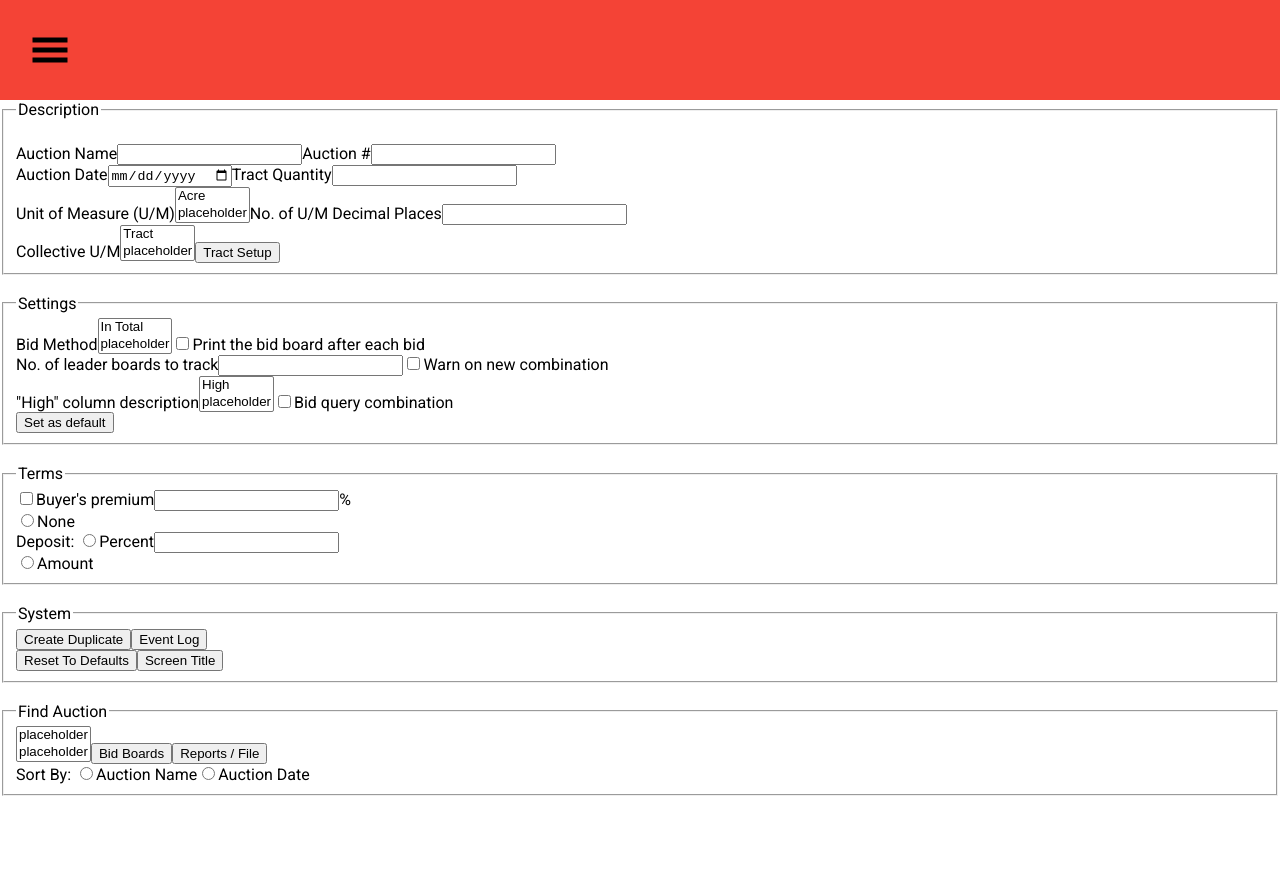
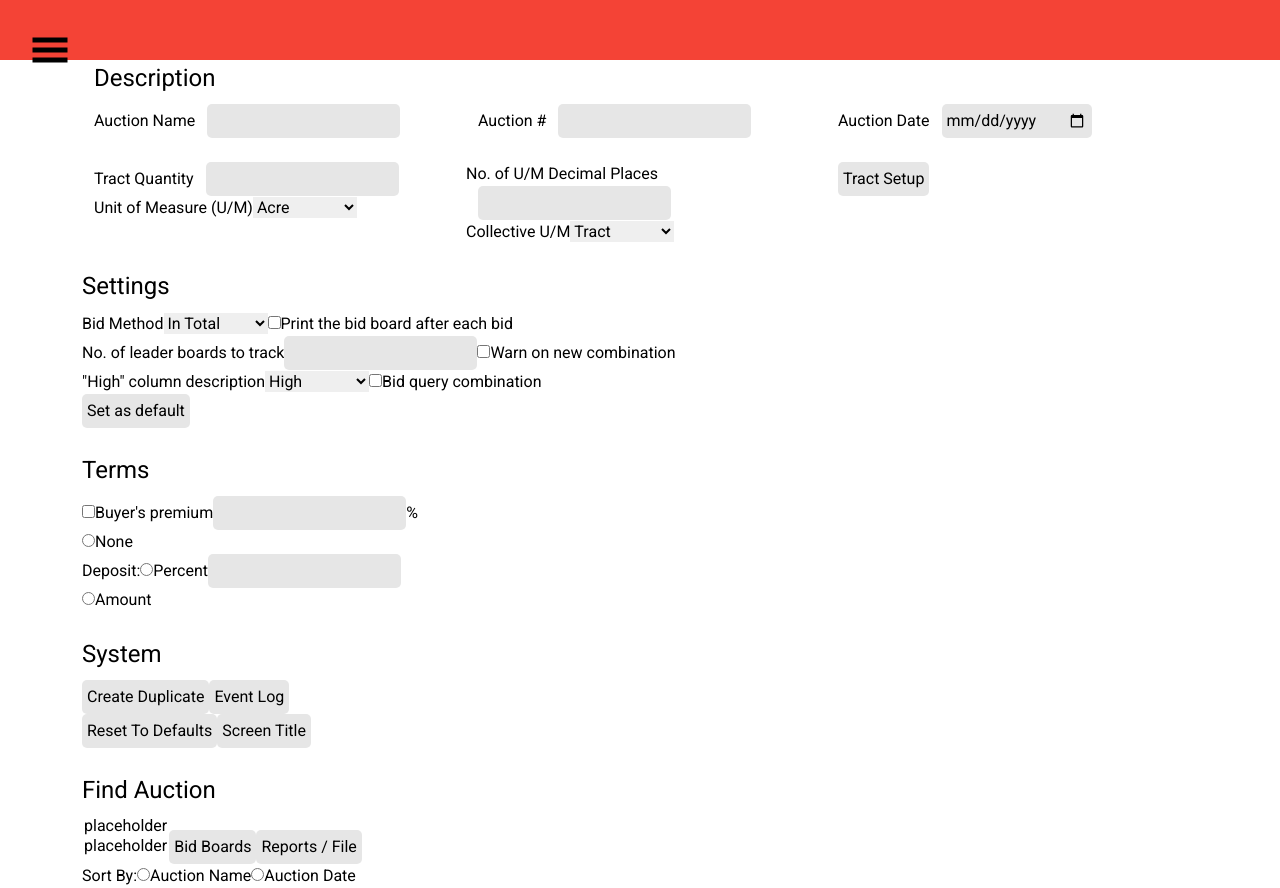
Before and after one commit to Gavin596h/Harris-Auction-Software, a React (Create React App) app in the folder auction-software-project/: page /new-auction in a window 1280 px wide. Before the commit the page ends 800 px from the top, so only its background shows below. Built offline with nearby package versions, Linux system fonts and the light colour scheme; the HTML template or start-up script is replaced by a standard one.

Commit message:
Grid Layout

```diff
--- a/auction-software-project/package.json
+++ b/auction-software-project/package.json
@@ -6,7 +6,9 @@
     "@testing-library/jest-dom": "^5.17.0",
     "@testing-library/react": "^13.4.0",
     "@testing-library/user-event": "^13.5.0",
+    "bootstrap": "^5.3.3",
     "react": "^18.2.0",
+    "react-bootstrap": "^2.10.1",
     "react-dom": "^18.2.0",
     "react-icons": "^5.0.1",
     "react-router-dom": "^6.22.1",
@@ -36,5 +38,8 @@
       "last 1 firefox version",
       "last 1 safari version"
     ]
+  },
+  "devDependencies": {
+    "tailwindcss": "^3.4.1"
   }
 }
--- a/auction-software-project/src/index.css
+++ b/auction-software-project/src/index.css
@@ -1,3 +1,7 @@
+@import "tailwindcss/base";
+@import "tailwindcss/components";
+@import "tailwindcss/utilities";
+
 body {
   margin: 0;
   font-family: -apple-system, BlinkMacSystemFont, 'Segoe UI', 'Roboto', 'Oxygen',
--- a/auction-software-project/src/pages/Home.js
+++ b/auction-software-project/src/pages/Home.js
@@ -1,5 +1,7 @@
 const Home = () => {
-    return <div>Home</div>
+    return     <h1 className="text-3xl font-bold underline">
+    Hello world!
+  </h1>
 }
 
 export default Home
--- a/auction-software-project/src/pages/NewAuction.js
+++ b/auction-software-project/src/pages/NewAuction.js
@@ -1,3 +1,10 @@
+import { Container } from 'react-bootstrap';
+import Row from 'react-bootstrap/Row';
+import Col from 'react-bootstrap/Col';
+import '../style/NewAuction.css';
+import 'bootstrap/dist/css/bootstrap.min.css';
+
+
 function NewAuction() {
     const handleSubmit = async (event) => {
         console.log(event.target); // Debugging line
@@ -24,34 +31,73 @@ function NewAuction() {
 
     return <>
         <form onSubmit={handleSubmit}>
-            <fieldset>
-                <legend>Description</legend><br/>
+          <div className='container'>
+              <Container>
+              <legend>Description</legend>
+                <Row>
+                  <Col>
                     <label for="AuctionName">Auction Name</label>
-                <input type="text" id="AuctionName" name="AuctionName"></input>
-                <label for="AuctionNumber">Auction #</label>
-                <input type="number" id="AuctionNumber" name="AuctionNumber"></input><br/>
-                <label for="ActionDate">Auction Date</label>
-                <input type="date" id="AuctionDate" name="AuctionDate"></input>
+                    <input type="text" id="AuctionName" name="AuctionName" class='ml-3' ></input>
+                  </Col>
+                  <Col>
+                    <label for="AuctionNumber" class='ml-3'>Auction #</label>
+                    <input type="number" id="AuctionNumber" name="AuctionNumber" class='ml-3'></input><br/>
+                  </Col>
+                  <Col>
+                    <label for="ActionDate" >Auction Date</label>
+                    <input type="date" id="AuctionDate" name="AuctionDate" class='ml-3'></input>
+                  </Col>
+                </Row>
+                <br />
+                <Row>
+                <Col>
                   <label for="TractQuantity">Tract Quantity</label>
-                <input type="number" id="TractQuantity" name="TractQuantity"></input><br/>
+                  <input type="number" id="TractQuantity" name="TractQuantity"  class='ml-3'></input><br/>
+
                   <label for="UnitOfMeasurement">Unit of Measure (U/M)</label>
-                <select id="UnitOfMeasurement" name="UnitOfMeasurement" size="2">
+                  <select id="UnitOfMeasurement" name="UnitOfMeasurement">
                       <option value="Acre">Acre</option>
                       <option value="placeholder">placeholder</option>
                   </select>
+                  </Col>
+                  <Col>
                     <label for="NumOfDecPlaces">No. of U/M Decimal Places</label>
-                <input type="number" id="NumOfDecPlaces" name="NumOfDecPlaces"></input><br/>
+                    <input type="number" id="NumOfDecPlaces" name="NumOfDecPlaces"  class='ml-3'></input><br/>
                     <label for="CollectiveUnitOfMeasurement">Collective U/M</label>
-                <select id="CollectiveUnitOfMeasurement" name="CollectiveUnitOfMeasurement" size="2">
+                    <select id="CollectiveUnitOfMeasurement" name="CollectiveUnitOfMeasurement">
                         <option value="Tract">Tract</option>
                         <option value="placeholder">placeholder</option>
                     </select>
+                  </Col>
+                  <Col>
                     <input type="submit" id="TractSetup" name="TractSetup" value="Tract Setup"></input><br/>
-            </fieldset><br/>
+                  </Col>
+                </Row>
+              </Container>
+
+            <br/>
+
+
+
+
+
+
+
+
+
+
+
+
+
+
+
+
+
+
             <fieldset>
                 <legend>Settings</legend>
                 <label for="BidMethod">Bid Method</label>
-                <select id="BidMethod" name="BidMethod" size="2">
+                <select id="BidMethod" name="BidMethod">
                     <option value="InTotal">In Total</option>
                     <option value="placeholder">placeholder</option>
                 </select>
@@ -62,7 +108,7 @@ function NewAuction() {
                 <input type="checkbox" id="WarnOnCombination" name="WarnOnCombination"></input>
                 <label for="WarnOnCombination">Warn on new combination</label><br/>
                 <label for="HighColumn">"High" column description</label>
-                <select id="HighColumn" name="HighColumn" size="2">
+                <select id="HighColumn" name="HighColumn">
                     <option value="High">High</option>
                     <option value="placeholder">placeholder</option>
                 </select>
@@ -70,6 +116,7 @@ function NewAuction() {
                 <label for="BidQueryCombination">Bid query combination</label><br/>
                 <input type="button" id="SetAsDefault" name="SetAsDefault" value="Set as default"></input><br/>
             </fieldset><br/>
+
             <fieldset>
                 <legend>Terms</legend>
                 <input type="checkbox" id="BuyersPrem" name="BuyersPrem"></input>
@@ -85,6 +132,7 @@ function NewAuction() {
                 <input type="radio" id="Amount" name="group1" value="Amount" />
                 <label for="Amount">Amount</label><br/>
             </fieldset><br/>
+
             <fieldset>
                 <legend>System</legend>
                 <input type="button" id="CreateDuplicate" name="CreateDuplicate" value="Create Duplicate"></input>
@@ -92,6 +140,7 @@ function NewAuction() {
                 <input type="button" id="ResetToDefaults" name="ResetToDefaults" value="Reset To Defaults"></input>
                 <input type="button" id="ScreenTitle" name="ScreenTitle" value="Screen Title"></input><br/>
             </fieldset><br/>
+
             <fieldset>
                 <legend>Find Auction</legend>
                 <select id="PastAuctions" name="PastAuctions" size="2">
@@ -106,6 +155,7 @@ function NewAuction() {
                 <input type="radio" id="AuctionDateSearch" name="group2" value="Auction Date" />
                 <label for="AuctionDateSearch">Auction Date</label>
             </fieldset>
+            </div>
         </form>
     </>
 }
--- /dev/null
+++ b/auction-software-project/src/style/NewAuction.css
@@ -0,0 +1,11 @@
+input {
+    border-radius: 5px;
+    background-color: rgb(230, 230, 230);
+    border: none;
+    padding: 5px;
+}
+
+
+
+.container {
+}
--- /dev/null
+++ b/auction-software-project/tailwind.config.js
@@ -0,0 +1,10 @@
+/** @type {import('tailwindcss').Config} */
+module.exports = {
+  content: [
+    "./src/**/*.{js,jsx,ts,tsx}",
+  ],
+    theme: {
+    extend: {},
+  },
+  plugins: [],
+}
```
Also changed, not shown: auction-software-project/src/pages/AuctionList.js (added), auction-software-project/src/pages/BidBoard.js (added), auction-software-project/src/style/BidBoard.css (added), 1 other file (tests, documents, lock files or other folders). Lines whose indentation alone changed are shown as unchanged.
